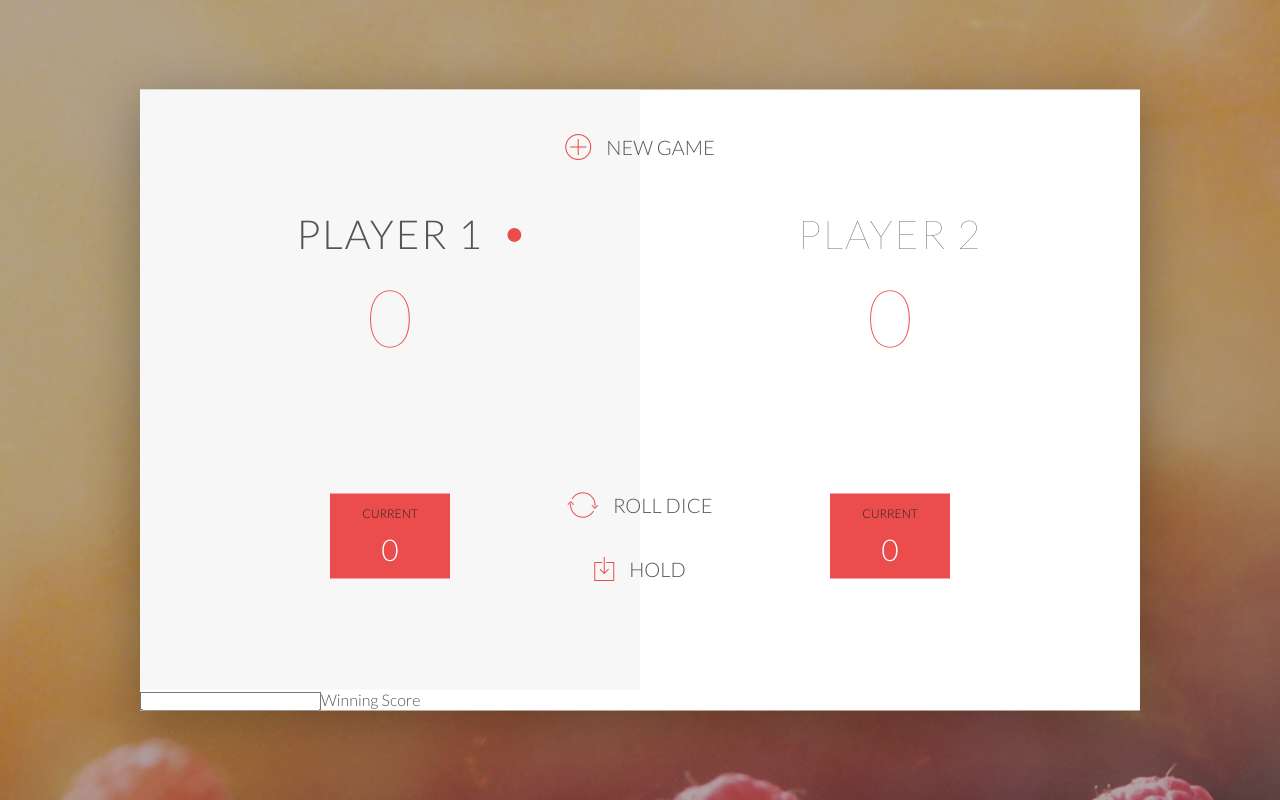
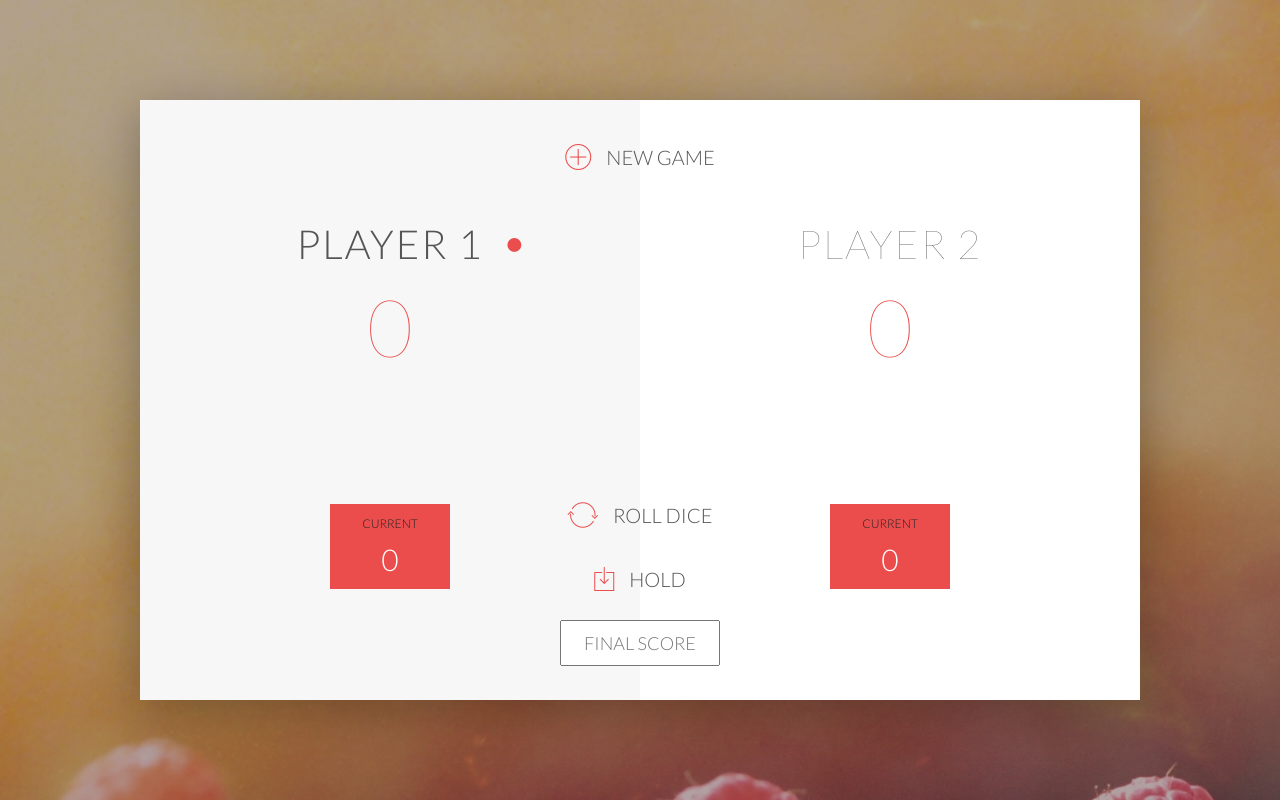
Before and after one commit to utkarsh6799/Pig-Game, a PHP site: page / in a window 1280 px wide. Run offline with PHP 8.4, Linux system fonts and the light colour scheme.

Commit message:
es6 syntax added

```diff
--- a/app.js
+++ b/app.js
@@ -13,7 +13,7 @@
 
 init();
 
-document.querySelector('.btn-roll').addEventListener('click', function() {
+document.querySelector('.btn-roll').addEventListener('click',() => {
 if(playingGame){
     //add random number(
     var dice1 = Math.floor(Math.random()*6)+1;
@@ -44,7 +44,7 @@
 
 });
 
-document.querySelector('.btn-hold').addEventListener('click', function(){
+document.querySelector('.btn-hold').addEventListener('click', () => {
 if(playingGame){
 //Add current score to global score
 scores[activePlayer] += roundScores;
@@ -52,7 +52,7 @@
 //Update the UI
 document.querySelector('#score-' + activePlayer).textContent = scores[activePlayer];
 
-var input=document.querySelector('.update-score').value;
+var input=document.querySelector('.final-score').value;
 var winningScore;
 
 if(input){
@@ -94,7 +94,7 @@
 
 document.querySelector('.btn-new').addEventListener('click' , init);
 
-function init()
+ function init()
 {
     scores = [0,0];
     roundScores = 0;
--- a/index.html
+++ b/index.html
@@ -32,7 +32,7 @@
             <button class="btn-new"><i class="ion-ios-plus-outline"></i>New game</button>
             <button class="btn-roll"><i class="ion-ios-loop"></i>Roll dice</button>
             <button class="btn-hold"><i class="ion-ios-download-outline"></i>Hold</button>
-            <input type="number" class="update-score" id="update">Winning Score</input>
+            <input type="text" placeholder="Final score" class="final-score">
             <img src="dice-5.png" alt="Dice" class="dice" id="dice-0">
             <img src="dice-5.png" alt="Dice" class="dice" id="dice-1">
 
--- a/style.css
+++ b/style.css
@@ -1,3 +1,27 @@
+/**********************************************
+*** GENERAL
+**********************************************/
+
+.final-score {
+    position: absolute;
+    left: 50%;
+    transform: translateX(-50%);
+    top: 520px;
+    color: #555;
+    font-size: 18px;
+    font-family: 'Lato';
+    text-align: center;
+    padding: 10px;
+    width: 160px;
+    text-transform: uppercase;
+}
+
+.final-score:focus { outline: none; }
+
+#dice-1 { top: 120px; }
+#dice-2 { top: 250px; }
+
+
 * {
     margin: 0;
     padding: 0;
@@ -137,17 +161,14 @@
 .btn-roll { top: 403px;}
 .btn-hold { top: 467px;}
 
-.dice{
+.dice {
     position: absolute;
     left: 50%;
-    top: 178px;
+    top: 250px;
     transform: translateX(-50%);
     height: 100px;
     box-shadow: 0px 10px 60px rgba(0, 0, 0, 0.10);
 }
-#dice-0{top:120px}
-#dice-1{top:250px}
-
 
 .winner { background-color: #f7f7f7; }
 .winner .player-name { font-weight: 300; color: #EB4D4D; }
```
